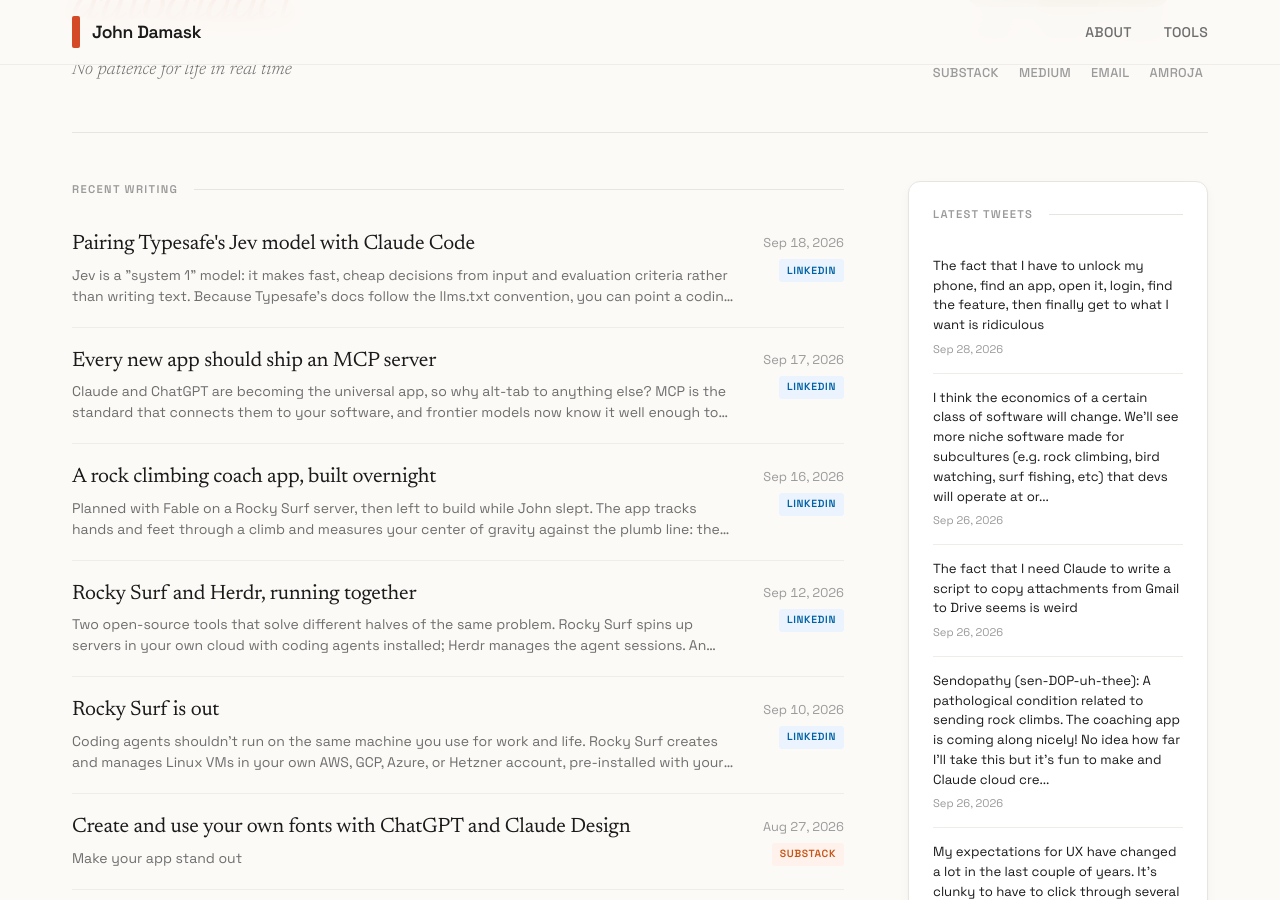
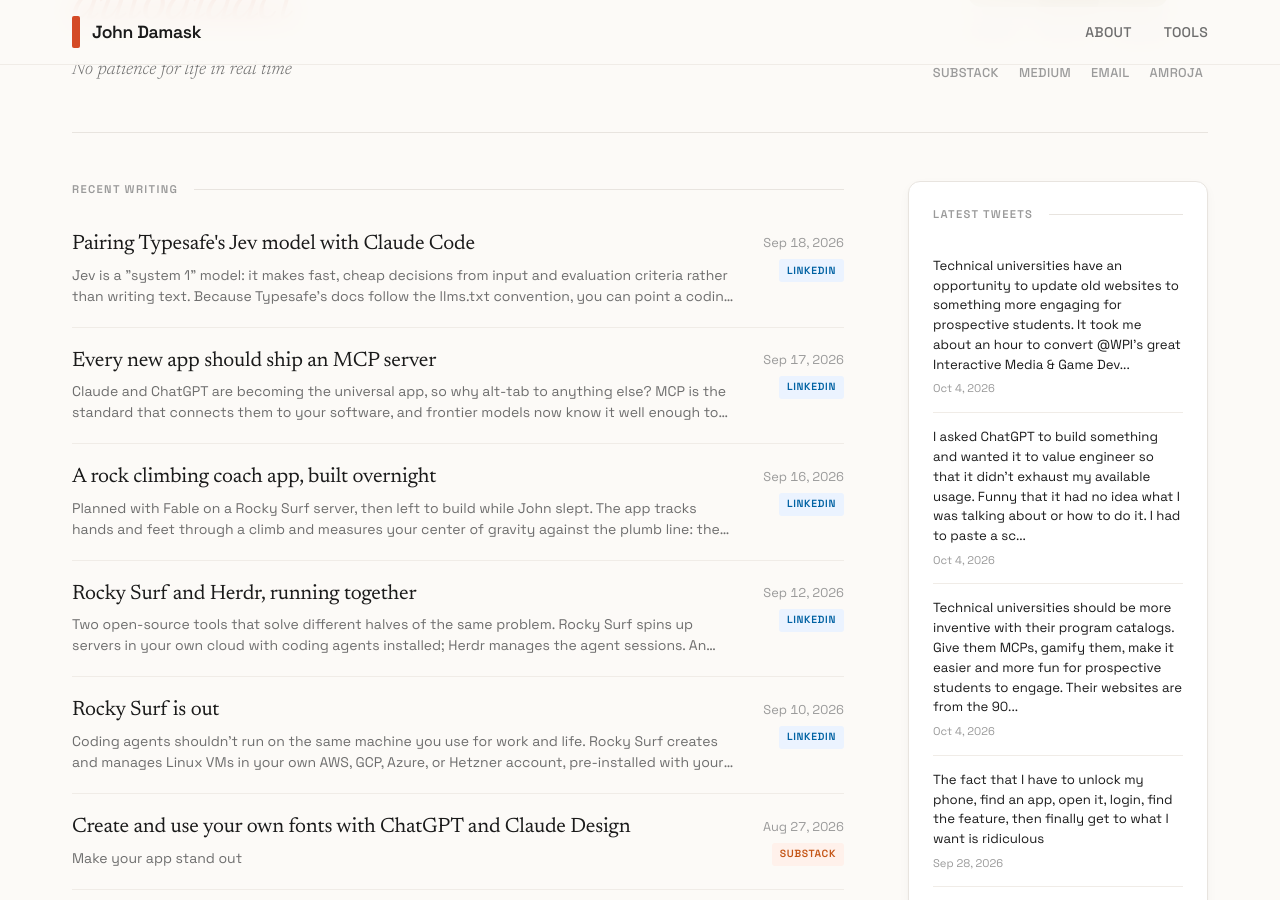
Before and after one commit to jbdamask/jbdamask.github.io, a Jekyll site: the page built from index.html, in a window 1280 px wide and 900 px high, scrolled down 362 px. Built offline with Jekyll 4.4.1, drawn with Linux system fonts in a browser that asks for light colours; the list of posts is cut into pages by our own code; some of the changed text lies outside the part shown.

Commit message:
Update Twitter posts

```diff
--- a/_data/twitter-posts.yml
+++ b/_data/twitter-posts.yml
@@ -2,6 +2,33 @@
 # Fetches latest tweets and merges with existing posts
 # Keeps max 150 most recent tweets (LIFO)
 
+- title: Technical universities have an opportunity to update old websites to something
+    more engaging for pro...
+  source: twitter
+  url: https://twitter.com/jbdamask/status/2106770206387212594
+  date: '2026-10-04'
+  excerpt: Technical universities have an opportunity to update old websites to something
+    more engaging for prospective students. It took me about an hour to convert @WPI's
+    great Interactive Media &amp; Game Dev...
+  image: ''
+- title: I asked ChatGPT to build something and wanted it to value engineer so that
+    it didn’t exhaust my avai...
+  source: twitter
+  url: https://twitter.com/jbdamask/status/2106724952917344363
+  date: '2026-10-04'
+  excerpt: I asked ChatGPT to build something and wanted it to value engineer so that
+    it didn’t exhaust my available usage. Funny that it had no idea what I was talking
+    about or how to do it. I had to paste a sc...
+  image: ''
+- title: Technical universities should be more inventive with their program catalogs.
+    Give them MCPs, gamify ...
+  source: twitter
+  url: https://twitter.com/jbdamask/status/2106719667070828766
+  date: '2026-10-04'
+  excerpt: Technical universities should be more inventive with their program catalogs.
+    Give them MCPs, gamify them, make it easier and more fun for prospective students
+    to engage. Their websites are from the 90...
+  image: ''
 - title: The fact that I have to unlock my phone, find an app, open it, login, find
     the feature, then finally...
   source: twitter
@@ -1175,23 +1202,3 @@
   date: '2026-03-26'
   excerpt: holy crap, it worked!
   image: ''
-- title: confident, as always...but will it work???
-  source: twitter
-  url: https://twitter.com/jbdamask/status/2037303287813148693
-  date: '2026-03-26'
-  excerpt: confident, as always...but will it work???
-  image: ''
-- title: we'll see how this works out
-  source: twitter
-  url: https://twitter.com/jbdamask/status/2037302891229127155
-  date: '2026-03-26'
-  excerpt: we'll see how this works out
-  image: ''
-- title: Be careful with your code out there. The upcoming changes mean you have to
-    opt-out.
-  source: twitter
-  url: https://twitter.com/jbdamask/status/2037126855560438197
-  date: '2026-03-26'
-  excerpt: Be careful with your code out there. The upcoming changes mean you have
-    to opt-out.
-  image: ''
```
